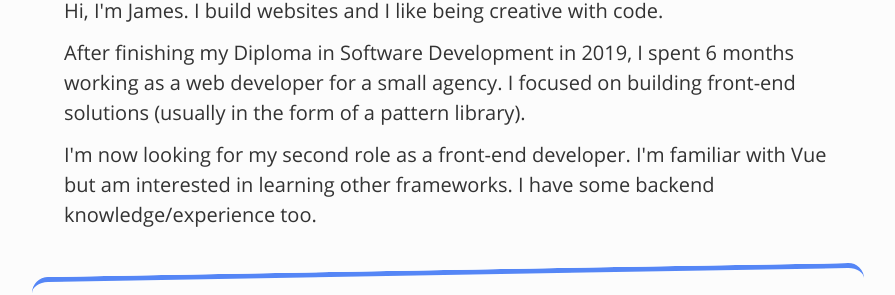
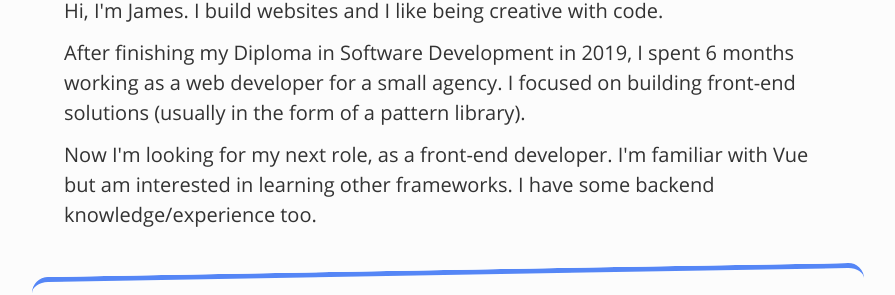
Before and after one commit to jamesahorne/portfolio-vue, a Vue app in the folder client/: page / in a window 1280 px wide. Shown: the part 1071-1366 px from the top of the page, without its empty margins (192-1087 px from the left). Built offline with nearby package versions, Linux system fonts and the light colour scheme.

Commit message:
✏️ Update about copy

```diff
--- a/client/src/components/About.vue
+++ b/client/src/components/About.vue
@@ -4,7 +4,7 @@
       <h2 class="u-heading-1">Who am I?</h2>
       <p class="u-text">Hi, I'm James. I build websites and I like being creative with code.</p>
       <p class="u-text">After finishing my Diploma in Software Development in 2019, I spent 6 months working as a web developer for a small agency. I focused on building front-end solutions (usually in the form of a pattern library).</p>
-      <p class="u-text">I'm now looking for my second role as a front-end developer. I'm familiar with Vue but am interested in learning other frameworks. I have some backend knowledge/experience too.</p>
+      <p class="u-text">Now I'm looking for my next role, as a front-end developer. I'm familiar with Vue but am interested in learning other frameworks. I have some backend knowledge/experience too.</p>
       <p class="u-text u-text--highlighted">In my free time I'm a keen musician, having played acoustic guitar for over a decade and performing at various events. I also sing, play piano and write songs too.</p>
     </div>
   </article>
```
